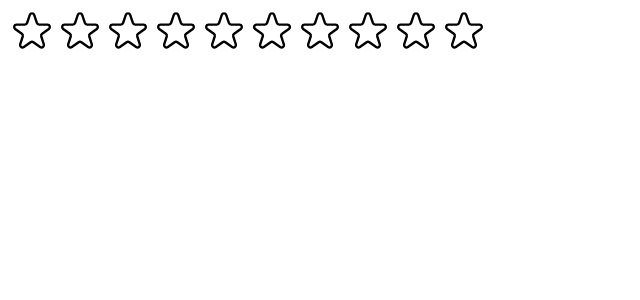
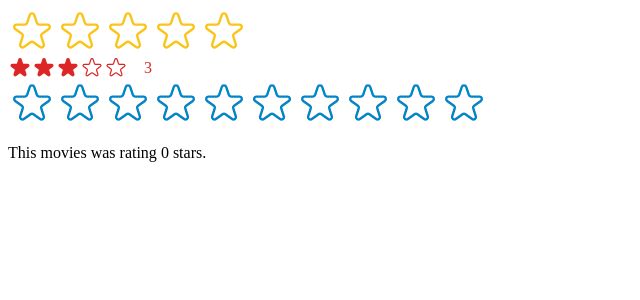
Before and after one commit to GaziRiad/usepopcorn, a React (Create React App) app: page / in a window 1280 px wide. Shown: the top 300 px of the page, without its empty margins (0-640 px from the left). Built offline with nearby package versions, Linux system fonts and the light colour scheme.

Commit message:
making the rating component fully reusable by adding props for external usage

```diff
--- a/src/StarRating.js
+++ b/src/StarRating.js
@@ -10,48 +10,65 @@ const starContainerStyle = {
   display: "flex",
 };
 
-const textStyle = {
-  lineHeight: "1",
-  margin: "0",
-};
-
-export default function StarRating({ maxRating = 5 }) {
-  const [rating, setRating] = useState(0);
+export default function StarRating({
+  maxRating = 5,
+  color = "#fcc419",
+  size = 48,
+  className = "",
+  messages = [],
+  defaultRating = 0,
+  onSetRating,
+}) {
+  const [rating, setRating] = useState(defaultRating);
   const [tempRating, setTempRating] = useState(0);
 
-  function handleRating(rating) {
-    setRating(rating);
+  function handleRating(i) {
+    setRating(i + 1);
+    onSetRating && onSetRating(i + 1);
   }
 
+  const textStyle = {
+    lineHeight: "1",
+    fontSize: `${size / 1.5}px`,
+    margin: "0",
+    color,
+  };
+
   return (
-    <div style={containerStyle}>
+    <div style={containerStyle} className={className}>
       <div style={starContainerStyle}>
         {Array.from({ length: maxRating }, (_, i) => (
           <Star
             key={i}
-            fill={tempRating ? i + 1 <= tempRating : i + 1 <= rating}
-            onRate={() => handleRating(i + 1)}
+            fill={tempRating ? tempRating >= i + 1 : rating >= i + 1}
+            onRate={() => handleRating(i)}
             onHoverIn={() => setTempRating(i + 1)}
             onHoverOut={() => setTempRating(0)}
+            //
+            color={color}
+            size={size}
           />
         ))}
       </div>
-      <p style={textStyle}>{tempRating || rating || ""}</p>
+      <p style={textStyle}>
+        {messages.length === maxRating
+          ? messages[tempRating ? tempRating - 1 : rating - 1]
+          : tempRating || rating || ""}
+      </p>
     </div>
   );
 }
 
-const starStyle = {
-  width: "48px",
-  height: "48px",
-  display: "block",
-  cursor: "pointer",
-};
+function Star({ onRate, fill, onHoverIn, onHoverOut, color, size }) {
+  const starStyle = {
+    width: `${size}px`,
+    height: `${size}px`,
+    display: "block",
+    cursor: "pointer",
+  };
 
-function Star({ onRate, fill, onHoverIn, onHoverOut }) {
   return (
     <span
-      role="button"
       style={starStyle}
       onClick={onRate}
       onMouseEnter={onHoverIn}
@@ -60,8 +77,8 @@ function Star({ onRate, fill, onHoverIn, onHoverOut }) {
       <svg
         xmlns="http://www.w3.org/2000/svg"
         viewBox="0 0 20 20"
-        fill={fill ? "orange" : "none"}
-        stroke="#000"
+        fill={fill ? color : "none"}
+        stroke={color}
       >
         <path d="M9.049 2.927c.3-.921 1.603-.921 1.902 0l1.07 3.292a1 1 0 00.95.69h3.462c.969 0 1.371 1.24.588 1.81l-2.8 2.034a1 1 0 00-.364 1.118l1.07 3.292c.3.921-.755 1.688-1.54 1.118l-2.8-2.034a1 1 0 00-1.175 0l-2.8 2.034c-.784.57-1.838-.197-1.539-1.118l1.07-3.292a1 1 0 00-.364-1.118L2.98 8.72c-.783-.57-.38-1.81.588-1.81h3.461a1 1 0 00.951-.69l1.07-3.292z" />
       </svg>
--- a/src/index.js
+++ b/src/index.js
@@ -1,13 +1,35 @@
-import React from "react";
+import React, { useState } from "react";
 import ReactDOM from "react-dom/client";
 // import "./index.css";
 // import App from "./App";
 import StarRating from "./StarRating";
 
+function Test() {
+  const [movieRating, setMovieRating] = useState(0);
+
+  return (
+    <div>
+      <StarRating color="#0284c7" maxRating={10} onSetRating={setMovieRating} />
+      <p>This movies was rating {movieRating} stars.</p>
+    </div>
+  );
+}
+
 const root = ReactDOM.createRoot(document.getElementById("root"));
 root.render(
   <React.StrictMode>
     {/* <App /> */}
-    <StarRating maxRating={10} />
+    <StarRating
+      maxRating={5}
+      messages={["Terrible", "Bad", "Okay", "Good", "Amazing"]}
+    />
+    <StarRating
+      maxRating={5}
+      color="#dc2626"
+      size={24}
+      className="test"
+      defaultRating={3}
+    />
+    <Test />
   </React.StrictMode>
 );
```
